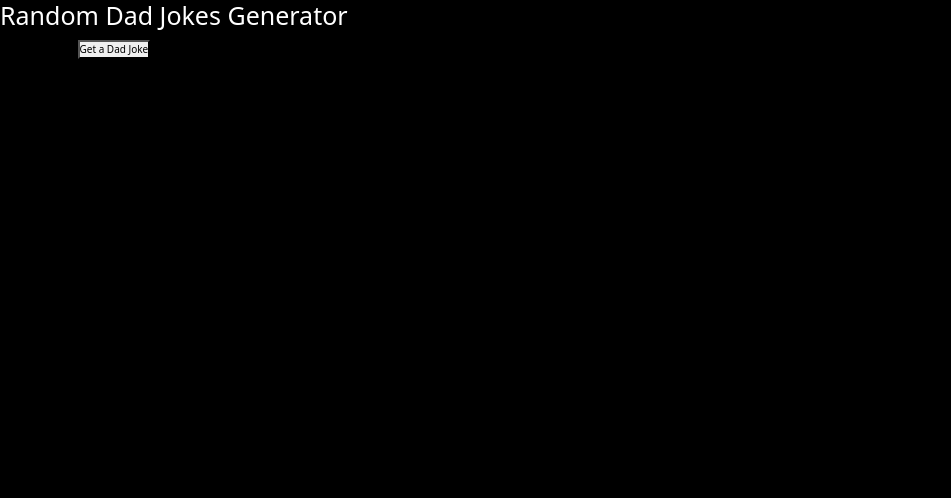
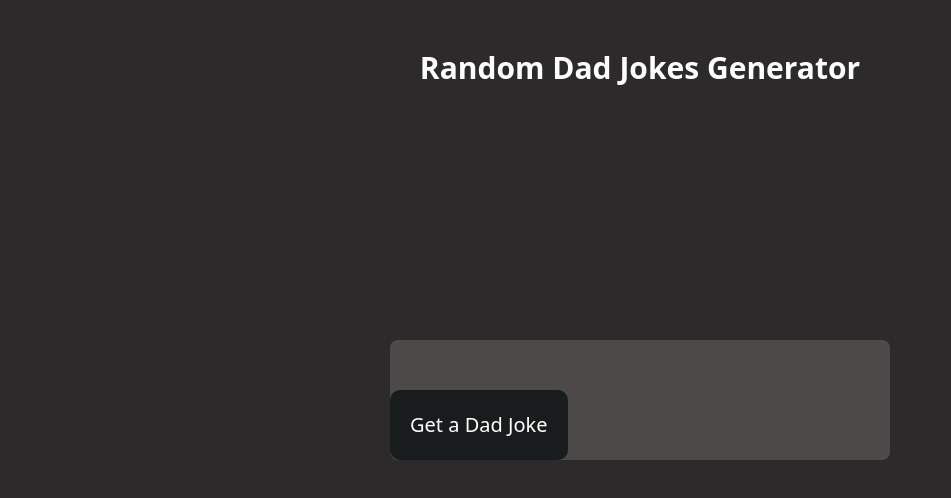
Before and after one commit to jobkarani/Dad-jokes-generator, a plain HTML site: page index.html in a window 1280 px wide. Shown: the whole page, without its empty margins (0-951 px from the left). Drawn offline with nearby package versions, Linux system fonts and the light colour scheme.

Commit message:
styles the page

```diff
--- a/css/index.css
+++ b/css/index.css
@@ -8,6 +8,48 @@ html{
     font-size: 10px;
 }
 .body{
-    background-color: black;
+    background-color: rgb(44, 42, 42);
     color: #fff;
 }
+section{
+    min-height: 100vh;
+    padding: 100px 0;
+    width: 100%;
+    display: flex;
+    align-items: center;
+    justify-content: center;
+}
+.title{
+    position: absolute;
+    top: 50px;
+    font-size: 3rem;
+    font-weight: 700;
+    text-align: center;
+}
+.cont{
+    width: 90%;
+    max-width: 500px;
+    margin: 0 auto;
+    background-color: rgb(77, 73, 73);
+    border-radius: 8px;
+    display: flex;
+    flex-direction: column;
+}
+.cont p{
+    font-size: 2rem;
+    font-weight: 300;
+    line-height: 3rem;
+    text-align: justify;
+}
+.button button{
+    margin-top: 40px;
+    width: fit-content;
+    padding: 2rem;
+    font-size: 2rem;
+    background-color: rgb(25, 28, 29);
+    color: white;
+    border: none;
+    border-radius: 10px;
+    cursor: pointer;
+    align-self: flex-end;
+}
--- a/index.html
+++ b/index.html
@@ -9,15 +9,19 @@
     <title>Dad-Jokes Generator</title>
 </head>
 <body class="body">
+    <div class="container">
         <section >
             <h1 class="title">Random Dad Jokes Generator</h1>
-       <div class="container">
+            <div class="cont">
              <div class="joke">
                  <p></p>
              </div>
+             <div class="button">
              <button>Get a Dad Joke</button>
              </div>
+            </div>
         </section>
+    </div>
 </body>
 <script src="https://cdn.jsdelivr.net/npm/bootstrap@5.1.1/dist/js/bootstrap.bundle.min.js" integrity="sha384-/bQdsTh/da6pkI1MST/rWKFNjaCP5gBSY4sEBT38Q/9RBh9AH40zEOg7Hlq2THRZ" crossorigin="anonymous"></script>
 <script src="https://cdnjs.cloudflare.com/ajax/libs/jquery/3.6.0/jquery.min.js"></script>
```
Lines whose indentation alone changed are shown as unchanged.
